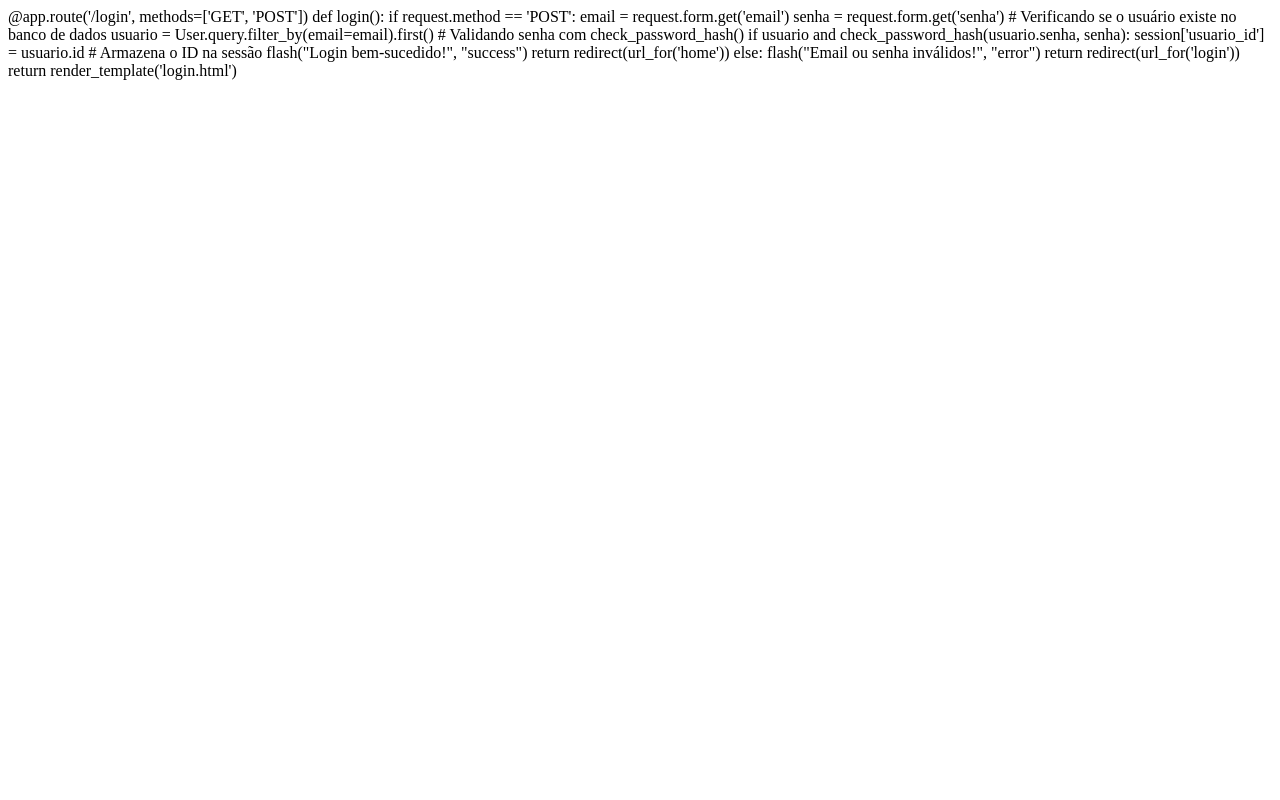
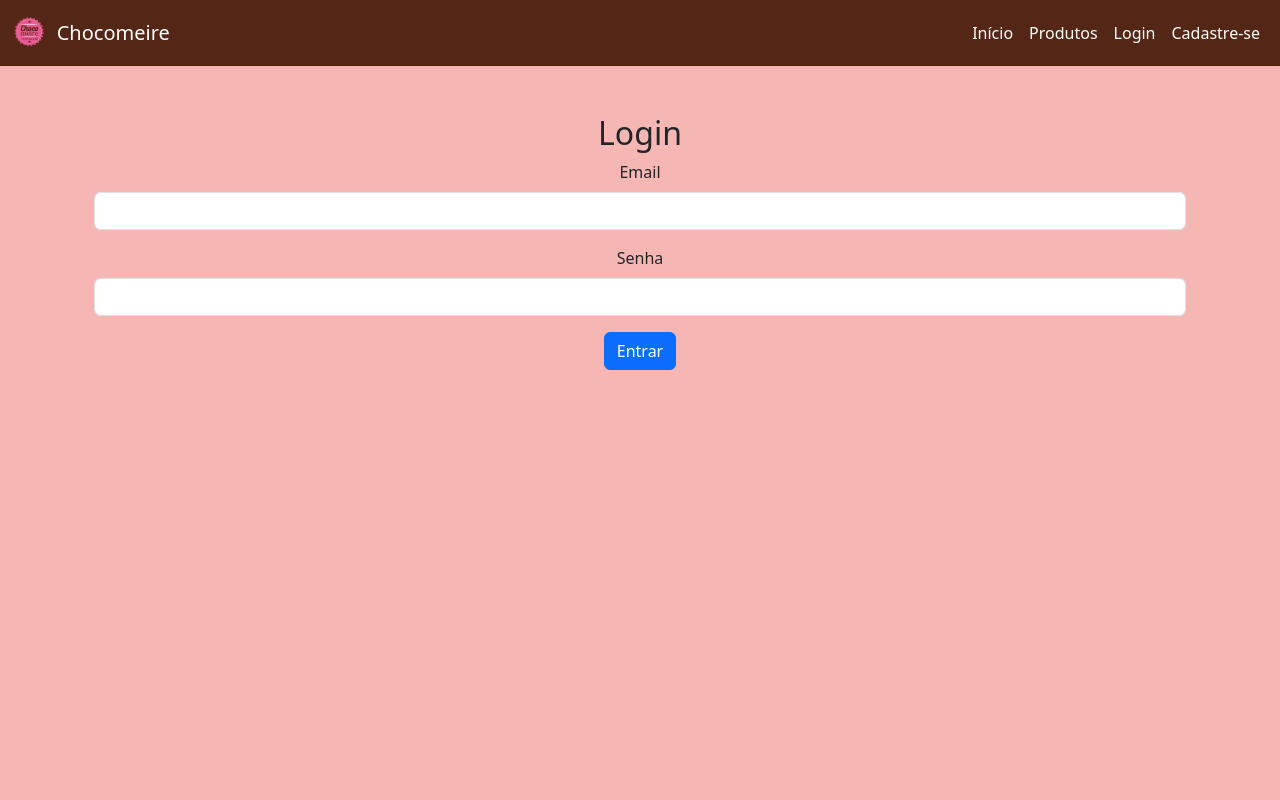
Before and after one commit to unimetrocamp-startupclass/LTD.2025.1.028-CHOCOMEIRE, a Flask app: page /login in a window 1280 px wide. Run offline with Flask 3, Linux system fonts and the light colour scheme.

Commit message:
update login

```diff
--- a/templates/login.html
+++ b/templates/login.html
@@ -1,20 +1,18 @@
-@app.route('/login', methods=['GET', 'POST'])
-def login():
-    if request.method == 'POST':
-        email = request.form.get('email')
-        senha = request.form.get('senha')
+{% extends 'base.html' %}
 
-        # Verificando se o usuário existe no banco de dados
-        usuario = User.query.filter_by(email=email).first()
-
-
-        # Validando senha com check_password_hash()
-        if usuario and check_password_hash(usuario.senha, senha):
-            session['usuario_id'] = usuario.id  # Armazena o ID na sessão
-            flash("Login bem-sucedido!", "success")
-            return redirect(url_for('home'))
-        else:
-            flash("Email ou senha inválidos!", "error")
-            return redirect(url_for('login'))
-
-    return render_template('login.html')
+{% block content %}
+<div class="container text-center mt-5">
+    <h2>Login</h2>
+    <form method="POST" action="/login">
+        <div class="mb-3">
+            <label for="email" class="form-label">Email</label>
+            <input type="email" class="form-control" id="email" name="email" required>
+        </div>
+        <div class="mb-3">
+            <label for="senha" class="form-label">Senha</label>
+            <input type="password" class="form-control" id="senha" name="senha" required>
+        </div>
+        <button type="submit" class="btn btn-primary">Entrar</button>
+    </form>
+</div>
+{% endblock %}
```
